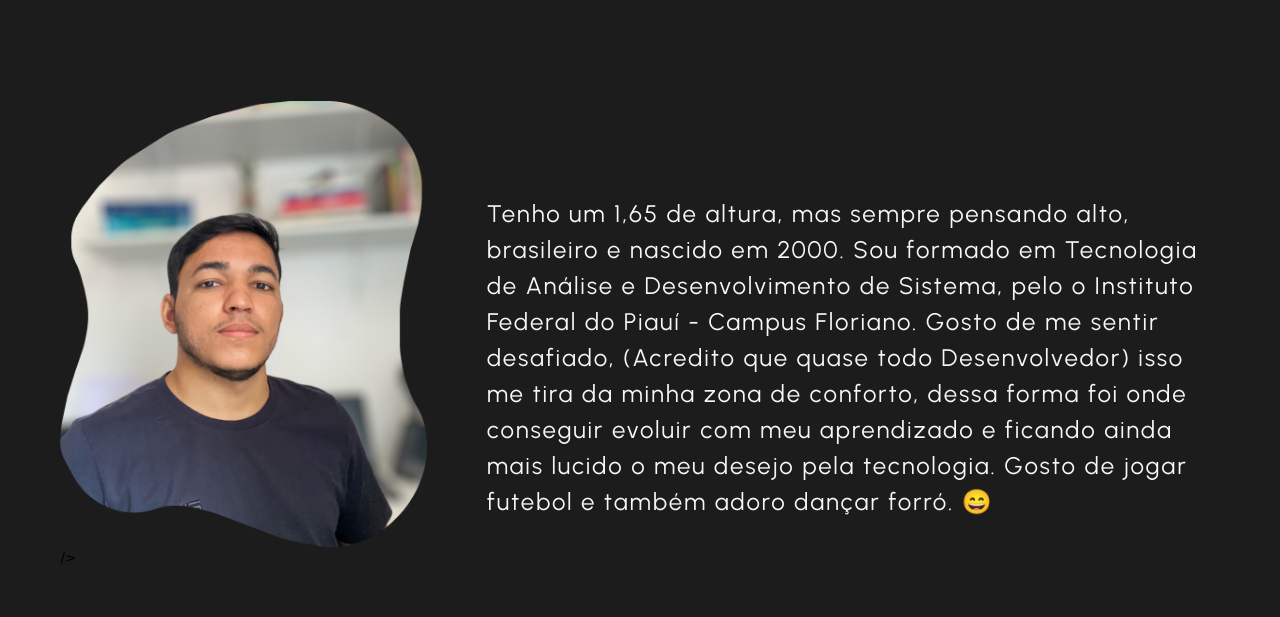
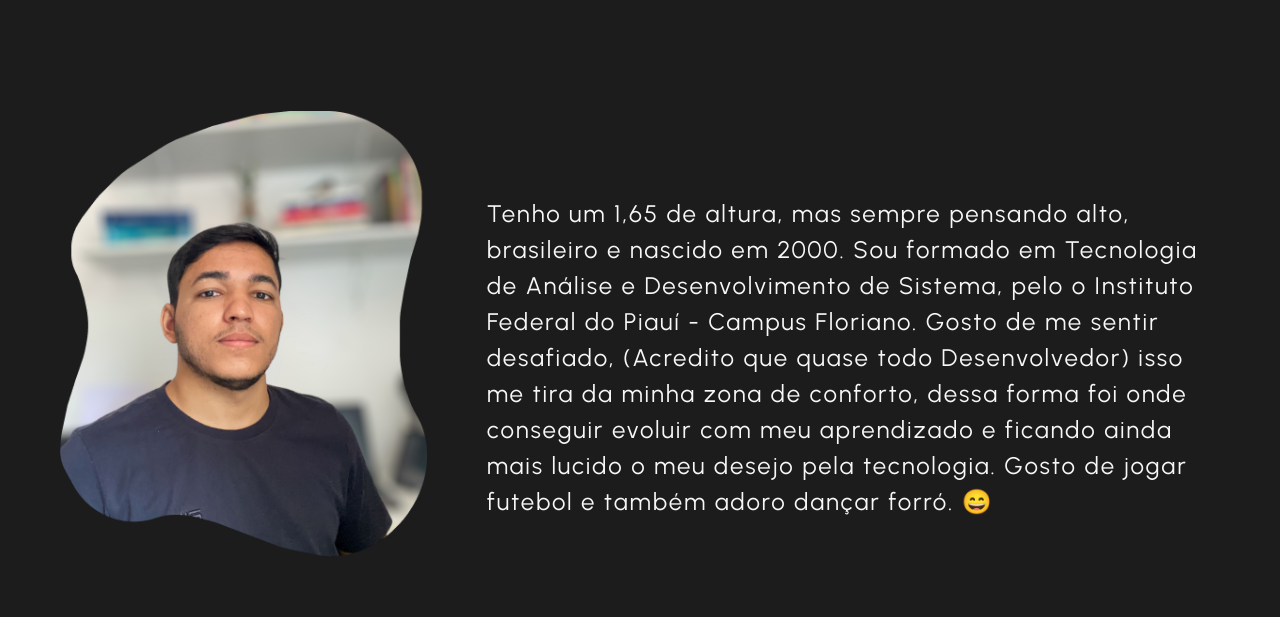
Before and after one commit to mttorres68/portfolio, a plain HTML site: page index.html in a window 1280 px wide. Shown: the part 866-1483 px from the top of the page. Drawn offline with Linux system fonts and the light colour scheme.

Commit message:
fix: Corrigir link do ícone e remover tag de fechamento extra na imagem do perfil

```diff
--- a/index.html
+++ b/index.html
@@ -29,7 +29,7 @@
     <meta name="keywords" content="Mateus Torres, FullStack Developer, Desenvolvedor Web, Floriano, Piauí, React, Node.js, Python, Portfólio" />
 
     <meta name="author" content="Mateus Torres" />
-    <meta name="robots" content="index, follow" /> <link rel="icon" type="image/png" href="/img/logo_ceep.png" /> <link rel="stylesheet" href="style/style.css" />
+    <meta name="robots" content="index, follow" /> <link rel="icon" type="image/png" href="/img/titledark.svg" /> <link rel="stylesheet" href="style/style.css" />
     <meta property="og:type" content="website" />
     <meta property="og:url" content="https://torresdev.prismecode.com.br" /> <meta property="og:title" content="Mateus Torres | FullStack Developer" />
     <meta property="og:description" content="Desenvolvedor FullStack transformando ideias em código. React, Node.js, Python e mais." />
@@ -142,7 +142,7 @@
 
     <main>
       <article class="about" id="about">
-        <div class="about-photo"><img src="/img/this.png" alt="Mateus Torres - Desenvolvedor FullStack em Floriano-PI" /> /></div>
+        <div class="about-photo"><img src="/img/this.png" alt="Mateus Torres - Desenvolvedor FullStack em Floriano-PI" /> </div>
         <div class="about-content">
           <h1>
             Hey! Eu sou o <br />
```
